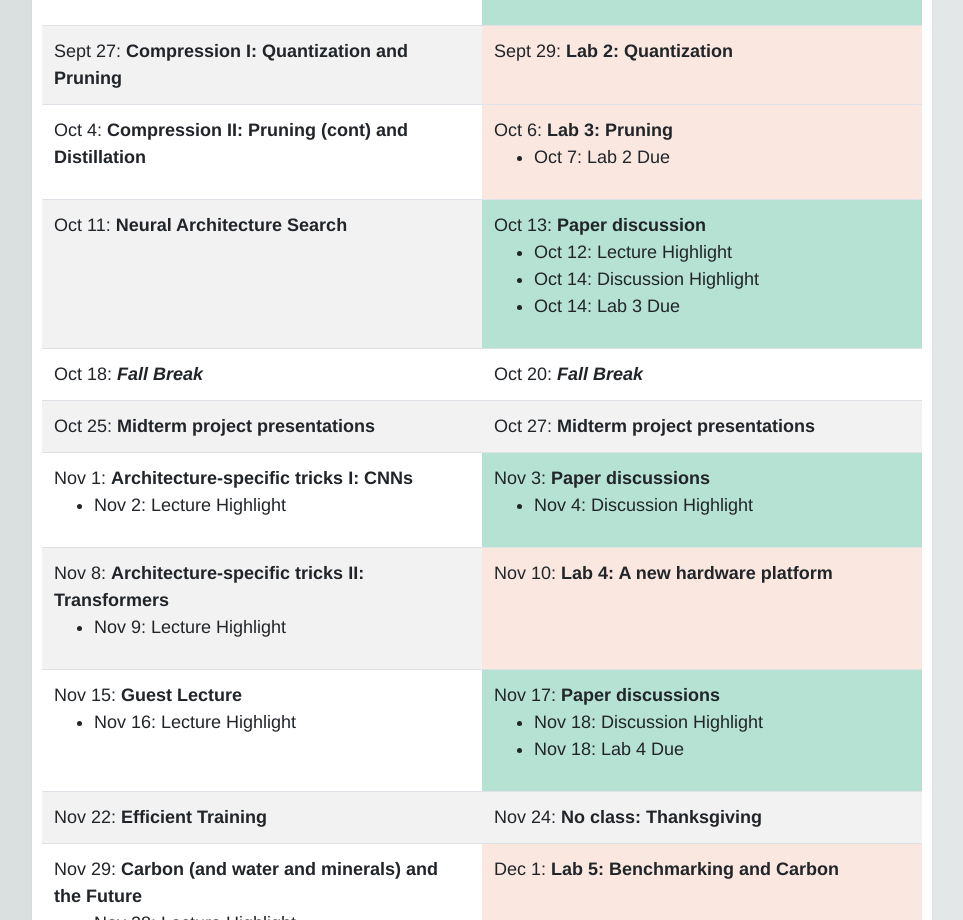
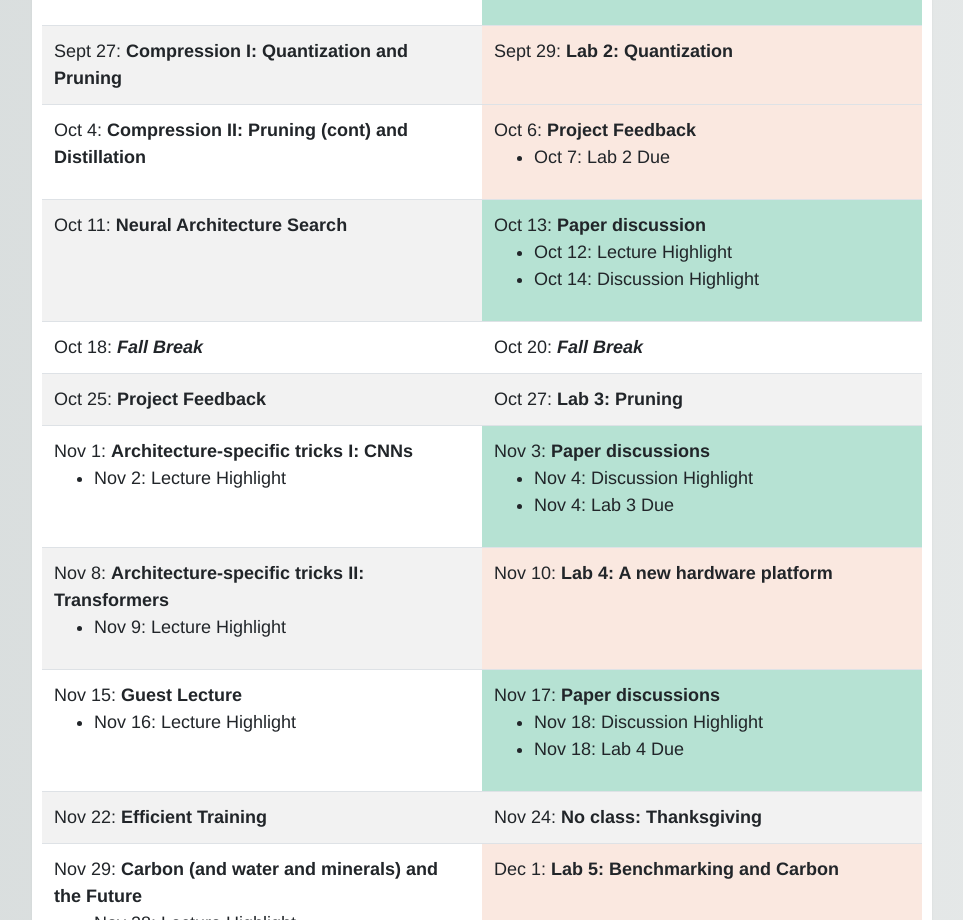
Before and after one commit to cmu-odml/cmu-odml.github.io, a plain HTML site: page index.html in a window 1280 px wide. Shown: the part 4222-5142 px from the top of the page, without its empty margins (158-1121 px from the left). Drawn offline with nearby package versions, Linux system fonts and the light colour scheme.

Commit message:
Update index.html

```diff
--- a/index.html
+++ b/index.html
@@ -337,7 +337,7 @@ For each stage of the course project, the final model produced will have an mAh
 
               </td>
               <td class="col-md-6"  style="background-color:#fae8e0">
-                Oct 6: <b>Lab 3: Pruning</b>
+                Oct 6: <b>Project Feedback</b>
                  <ul>
                    <li>Oct 7: Lab 2 Due</li>
                  </ul>
@@ -351,7 +351,6 @@ For each stage of the course project, the final model produced will have an mAh
                  <ul>
                    <li>Oct 12: Lecture Highlight</li>
                    <li>Oct 14: Discussion Highlight</li>
-                   <li>Oct 14: Lab 3 Due</li>
                  </ul>
               </td>
               </td>
@@ -367,9 +366,9 @@ For each stage of the course project, the final model produced will have an mAh
             </tr>
 
             <tr class="d-flex">
-              <td class="col-md-6">Oct 25: <b>Midterm project presentations</b>
+              <td class="col-md-6">Oct 25: <b>Project Feedback</b>
               </td>
-              <td class="col-md-6">Oct 27: <b>Midterm project presentations</b>
+              <td class="col-md-6">Oct 27: <b>Lab 3: Pruning</b>
               </td>
             </tr>
 
@@ -382,6 +381,7 @@ For each stage of the course project, the final model produced will have an mAh
               <td class="col-md-6" style="background-color:#b6e2d3">Nov 3: <b>Paper discussions</b>
                  <ul>
                    <li>Nov 4: Discussion Highlight</li>
+                   <li>Nov 4: Lab 3 Due</li>
                  </ul>
               </td>
             </tr>
```
